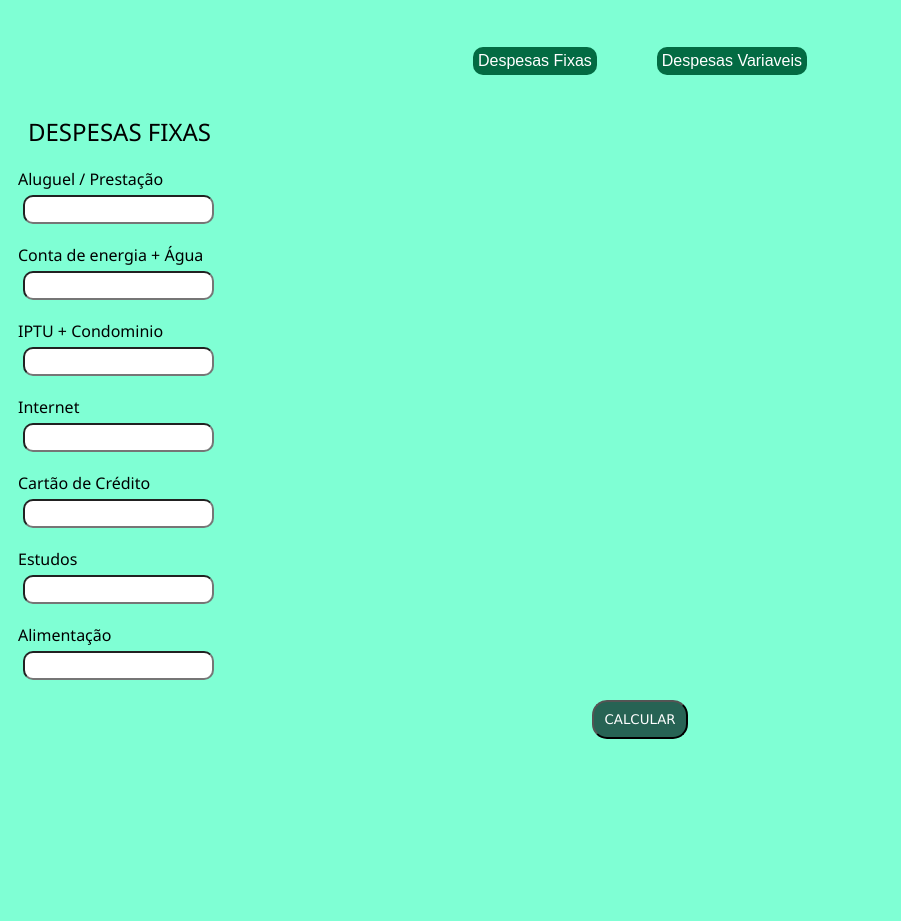
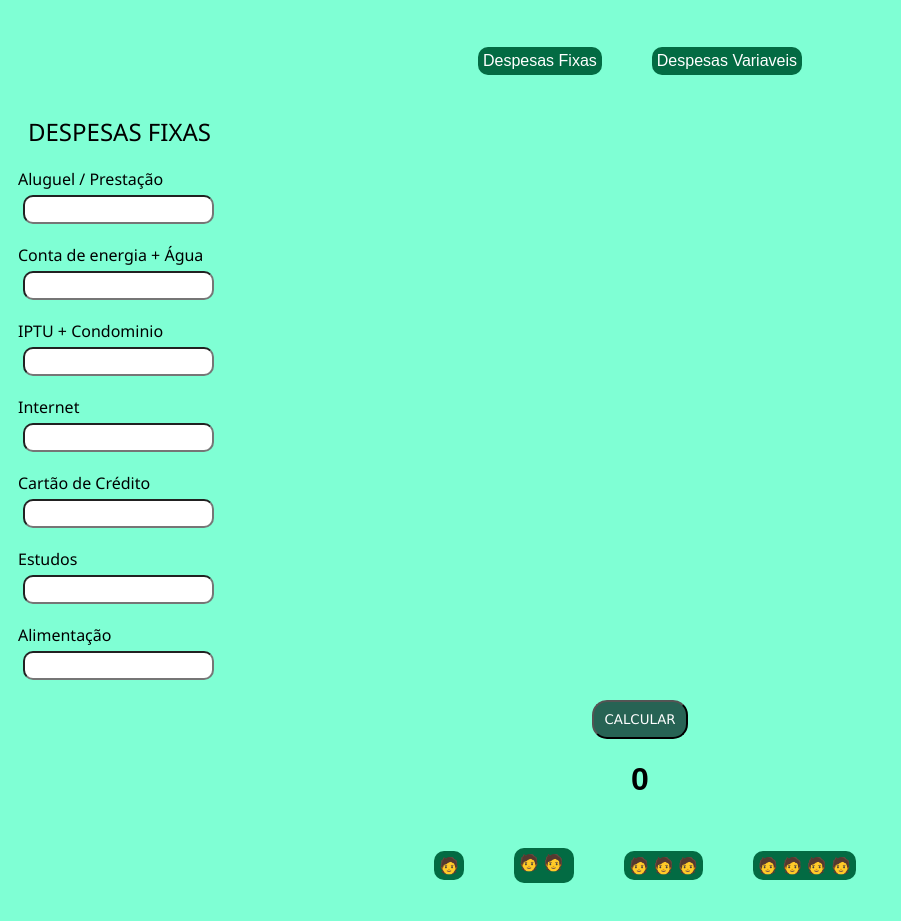
Before and after one commit to rafaelmattoss/Orion, a plain HTML site: page index.html in a window 1280 px wide. Shown: the part 61-982 px from the top of the page, without its empty margins (0-901 px from the left). Before the commit the page ends 850 px from the top, so only its background shows below. Drawn offline with nearby package versions, Linux system fonts and the light colour scheme.

Commit message:
enviando divisões por pessoas

```diff
--- a/index.html
+++ b/index.html
@@ -60,12 +60,32 @@
         </div>
 
 
-
-
-
          <button id="calcular">CALCULAR</button>
 
-         <h1 id="total"></h1>
+         <h1 id="total">0</h1>
+
+         <div id="opcoes">
+
+            <div id="pessoa">
+                &#x1F9D1
+            </div>
+
+            <div id="pessoas">
+                &#x1F9D1
+                &#x1F9D1
+            </div>
+            <div id="pessoas1">
+                &#x1F9D1
+                &#x1F9D1
+                &#x1F9D1
+            </div>
+            <div id="pessoas2">
+                &#x1F9D1
+                &#x1F9D1
+                &#x1F9D1
+                &#x1F9D1
+            </div>
+        </div>
 
 
     </main>
--- a/somar.js
+++ b/somar.js
@@ -1,23 +1,43 @@
-var botao = document.querySelector("#calcular")
-botao.addEventListener("click", calculacontas)
 
 
-function calculacontas(){
+var botao = document.querySelector("#calcular");
+botao.addEventListener("click", calculacontas);
 
-    var contasfixas = document.querySelectorAll(".contasf")
 
+function calculacontas() {
+    var contasfixas = document.querySelectorAll(".contasf");
     var total = 0;
 
     contasfixas.forEach(function(input) {
-
         if (input.value.trim() !== "") {
-
             total += parseFloat(input.value);
         }
-
-
     });
 
-    var resultado = document.querySelector("#total")
-    resultado.textContent = total
+    var resultado = document.querySelector("#total");
+    resultado.textContent = total;
 }
+
+$("#pessoa").click(function() {
+    var total = parseFloat($('#total').text());
+    var novoTotal = total / 1;
+    $('#total').text(novoTotal);
+});
+
+$("#pessoas").click(function() {
+    var total = parseFloat($('#total').text());
+    var novoTotal = total / 2;
+    $('#total').text(novoTotal);
+});
+
+$("#pessoas1").click(function() {
+    var total = parseFloat($('#total').text());
+    var novoTotal = total / 3;
+    $('#total').text(novoTotal);
+});
+
+$("#pessoas2").click(function() {
+    var total = parseFloat($('#total').text());
+    var novoTotal = total / 2;
+    $('#total').text(novoTotal);
+});
--- a/style.css
+++ b/style.css
@@ -71,3 +71,17 @@ label{
     border-radius: 50px;
     background-color: blue;
 }
+
+#pessoas{
+    background-color: darkblue;
+    width: 50px;
+    height: 25px;
+    padding: 5px;
+    border-radius: 20px;
+}
+
+#opcoes{
+    display: flex;
+    gap: 50px;
+    align-items: center;
+}
```
